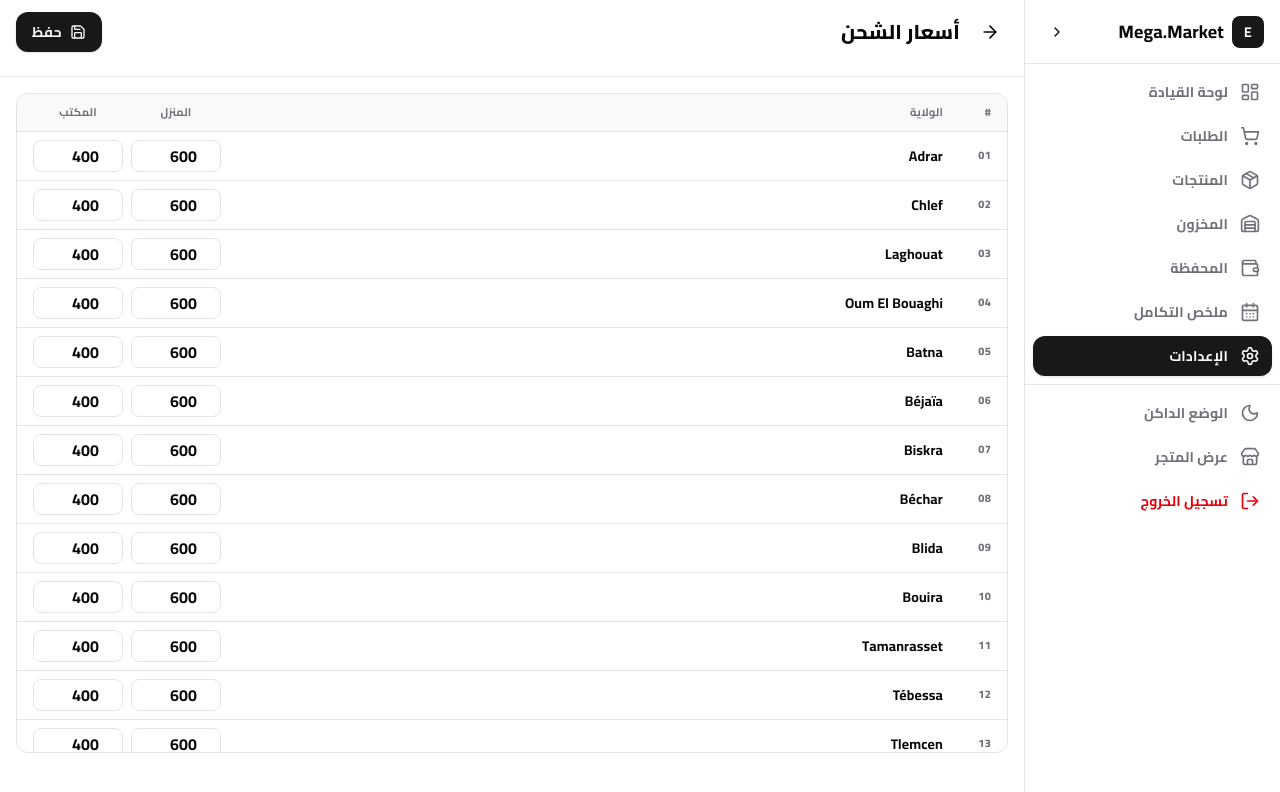
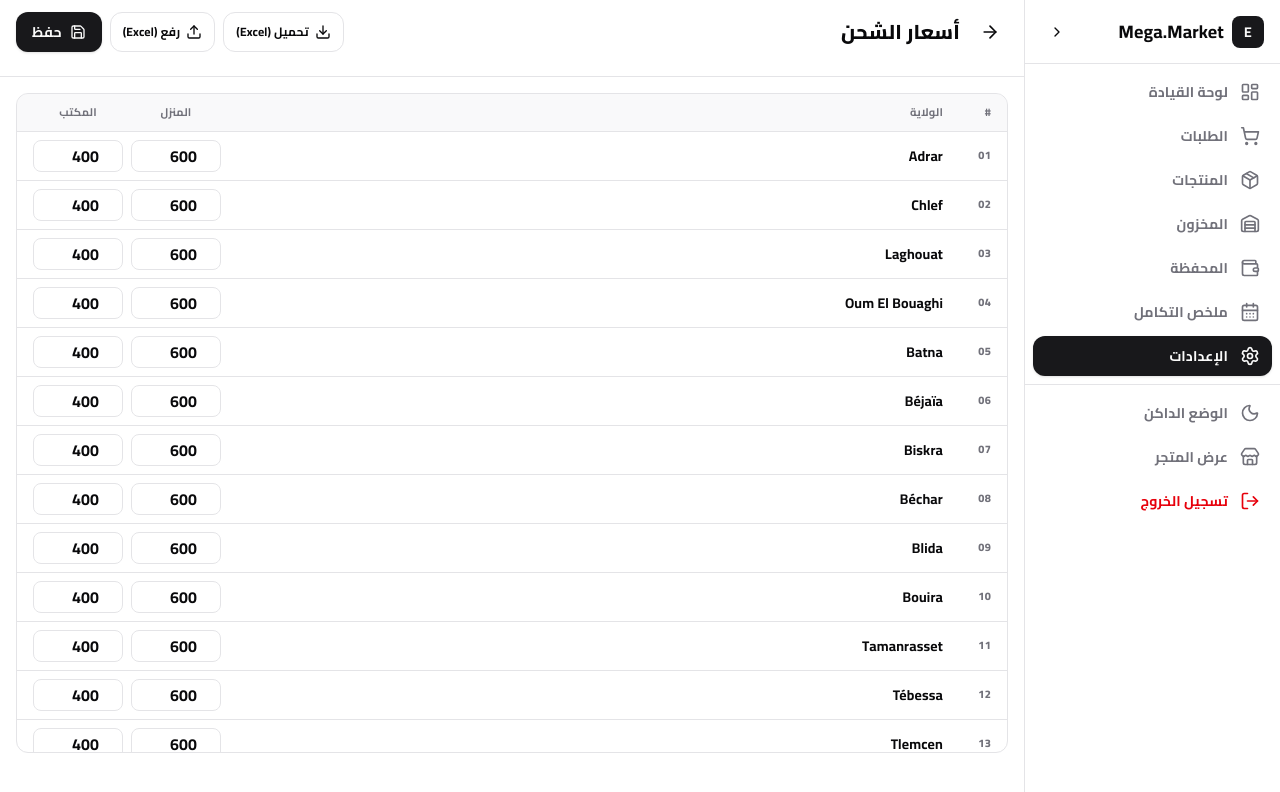
Before and after one commit to rachid-2007/prooomo, a Next.js app: page /settings/shipping-prices in a window 1280 px wide. Shown: the top 792 px of the page. Built offline with nearby package versions, Linux system fonts and the light colour scheme; no server answers.

Commit message:
feat: excel import/export for shipping prices

```diff
--- a/package.json
+++ b/package.json
@@ -48,6 +48,7 @@
     "react-hook-form": "^7.81.0",
     "recharts": "^3.9.2",
     "tailwind-merge": "^3.6.0",
+    "xlsx": "^0.18.5",
     "zod": "^4.4.3"
   },
   "prisma": {
--- a/src/app/(dashboard)/settings/shipping-prices/page.tsx
+++ b/src/app/(dashboard)/settings/shipping-prices/page.tsx
@@ -1,13 +1,14 @@
 "use client";
 
-import { useState, useEffect } from "react";
+import { useState, useEffect, useRef } from "react";
 import { DashboardLayout } from "@/components/layout/dashboard-layout";
 import { Button } from "@/components/ui/button";
 import { Input } from "@/components/ui/input";
 import { cn } from "@/lib/utils";
 import { WILAYAS_DATA } from "@/lib/constants";
-import { Save, Loader2, ArrowRight, Check } from "lucide-react";
+import { Save, Loader2, ArrowRight, Check, Download, Upload } from "lucide-react";
 import Link from "next/link";
+import * as XLSX from "xlsx";
 
 interface ShippingPrice {
   home: number;
@@ -19,6 +20,9 @@ export default function ShippingPricesPage() {
   const [loading, setLoading] = useState(true);
   const [saving, setSaving] = useState(false);
   const [saved, setSaved] = useState(false);
+  const [importing, setImporting] = useState(false);
+  const [importMsg, setImportMsg] = useState<string | null>(null);
+  const fileRef = useRef<HTMLInputElement>(null);
 
   useEffect(() => {
     fetch("/api/settings")
@@ -42,6 +46,54 @@ export default function ShippingPricesPage() {
       ...prev,
       [code]: { ...prev[code], [field]: num },
     }));
+  };
+
+  const handleDownloadExcel = () => {
+    const rows = WILAYAS_DATA.map((w) => ({
+      "الكود": w.code,
+      "الولاية": w.name,
+      "المنزل": prices[w.code]?.home ?? 600,
+      "المكتب": prices[w.code]?.office ?? 400,
+    }));
+    const ws = XLSX.utils.json_to_sheet(rows);
+    ws["!cols"] = [{ wch: 8 }, { wch: 22 }, { wch: 10 }, { wch: 10 }];
+    const wb = XLSX.utils.book_new();
+    XLSX.utils.book_append_sheet(wb, ws, "الشحن");
+    XLSX.writeFile(wb, "shipping-prices.xlsx");
+  };
+
+  const handleUploadExcel = async (e: React.ChangeEvent<HTMLInputElement>) => {
+    const file = e.target.files?.[0];
+    if (!file) return;
+    setImporting(true);
+    setImportMsg(null);
+    try {
+      const buf = await file.arrayBuffer();
+      const wb = XLSX.read(buf, { type: "array" });
+      const ws = wb.Sheets[wb.SheetNames[0]];
+      const rows = XLSX.utils.sheet_to_json<any[]>(ws, { header: 1 });
+      // skip header row, columns: code | wilaya | home | office
+      const next: Record<string, ShippingPrice> = { ...prices };
+      let count = 0;
+      for (let i = 1; i < rows.length; i++) {
+        const r = rows[i];
+        if (!r || r.length < 3) continue;
+        const code = String(r[0] ?? "").padStart(2, "0");
+        const home = parseInt(String(r[2] ?? "")) || 0;
+        const office = parseInt(String(r[3] ?? "")) || 0;
+        if (!WILAYAS_DATA.some((w) => w.code === code)) continue;
+        if (home < 0 || office < 0) continue;
+        next[code] = { home, office };
+        count++;
+      }
+      setPrices(next);
+      setImportMsg(count > 0 ? `تم تحميل ${count} ولاية — اضغط حفظ للتثبيت` : "لم يتم العثور على بيانات صالحة في الملف");
+    } catch {
+      setImportMsg("تعذر قراءة الملف — تأكد أنه Excel صحيح");
+    } finally {
+      setImporting(false);
+      if (fileRef.current) fileRef.current.value = "";
+    }
   };
 
   const handleSave = async () => {
@@ -70,6 +122,33 @@ export default function ShippingPricesPage() {
               </Link>
               <h1 className="text-xl font-black">أسعار الشحن</h1>
             </div>
+            <div className="flex items-center gap-2">
+              <input
+                ref={fileRef}
+                type="file"
+                accept=".xlsx,.xls,.csv"
+                className="hidden"
+                onChange={handleUploadExcel}
+              />
+              <Button
+                variant="outline"
+                onClick={handleDownloadExcel}
+                className="h-10 rounded-xl font-bold px-3 gap-1.5 text-xs"
+                title="تحميل الأسعار الحالية كملف Excel"
+              >
+                <Download className="h-4 w-4" />
+                <span className="hidden sm:inline">تحميل (Excel)</span>
+              </Button>
+              <Button
+                variant="outline"
+                onClick={() => fileRef.current?.click()}
+                disabled={importing}
+                className="h-10 rounded-xl font-bold px-3 gap-1.5 text-xs"
+                title="رفع أسعار من ملف Excel"
+              >
+                {importing ? <Loader2 className="h-4 w-4 animate-spin" /> : <Upload className="h-4 w-4" />}
+                <span className="hidden sm:inline">رفع (Excel)</span>
+              </Button>
               <Button
                 onClick={handleSave}
                 disabled={saving}
@@ -83,8 +162,14 @@ export default function ShippingPricesPage() {
               </Button>
             </div>
           </div>
+        </div>
 
         <div className="p-4">
+          {importMsg && (
+            <div className="mb-3 px-4 py-2.5 rounded-xl bg-blue-50 dark:bg-blue-950/40 border border-blue-200 dark:border-blue-800 text-xs font-bold text-blue-700 dark:text-blue-300">
+              {importMsg}
+            </div>
+          )}
           {loading ? (
             <div className="py-20 text-center">
               <Loader2 className="h-10 w-10 mx-auto text-muted-foreground/40 mb-4 animate-spin" />
```
Also changed, not shown: 1 other file (tests, documents, lock files or other folders). Lines whose indentation alone changed are shown as unchanged.
